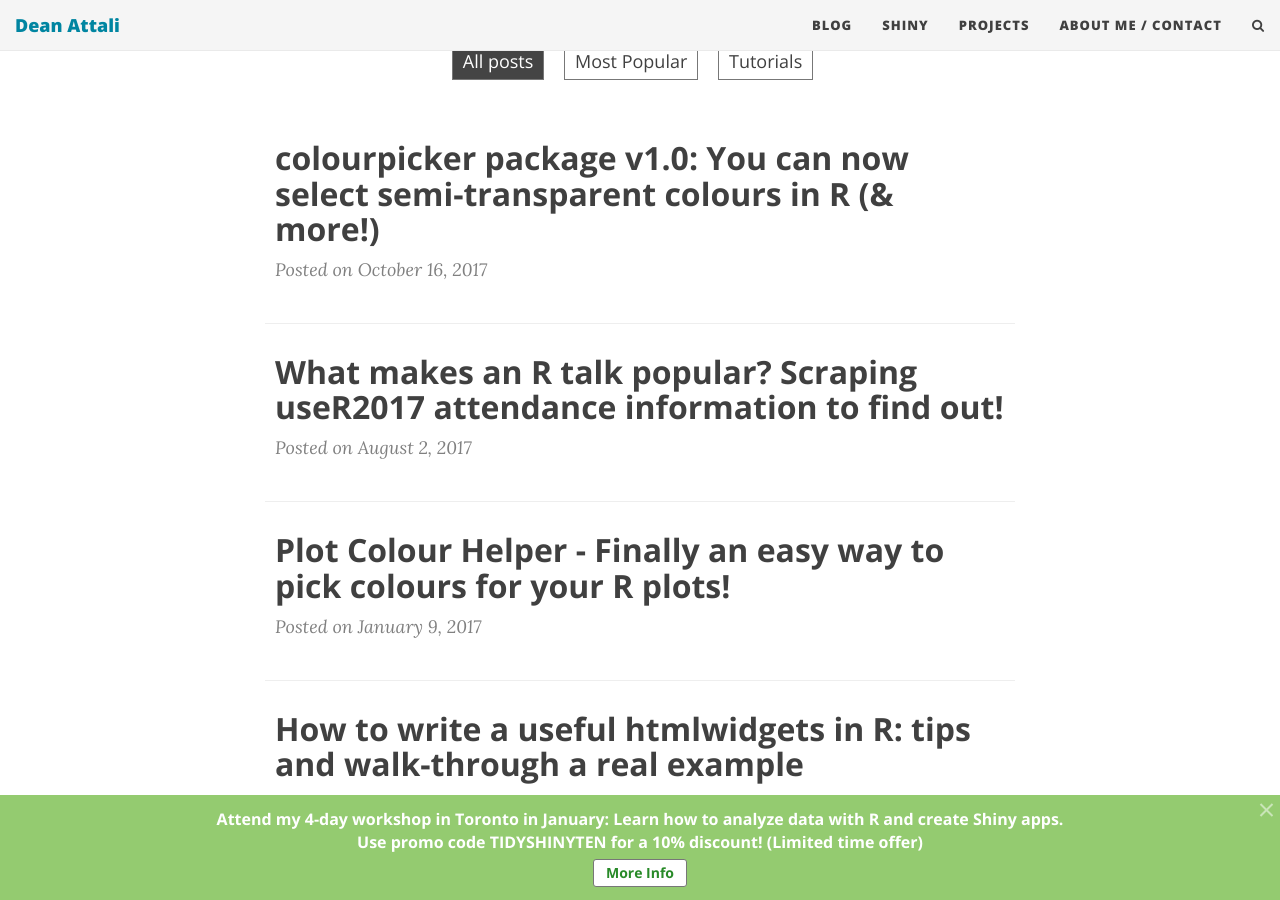
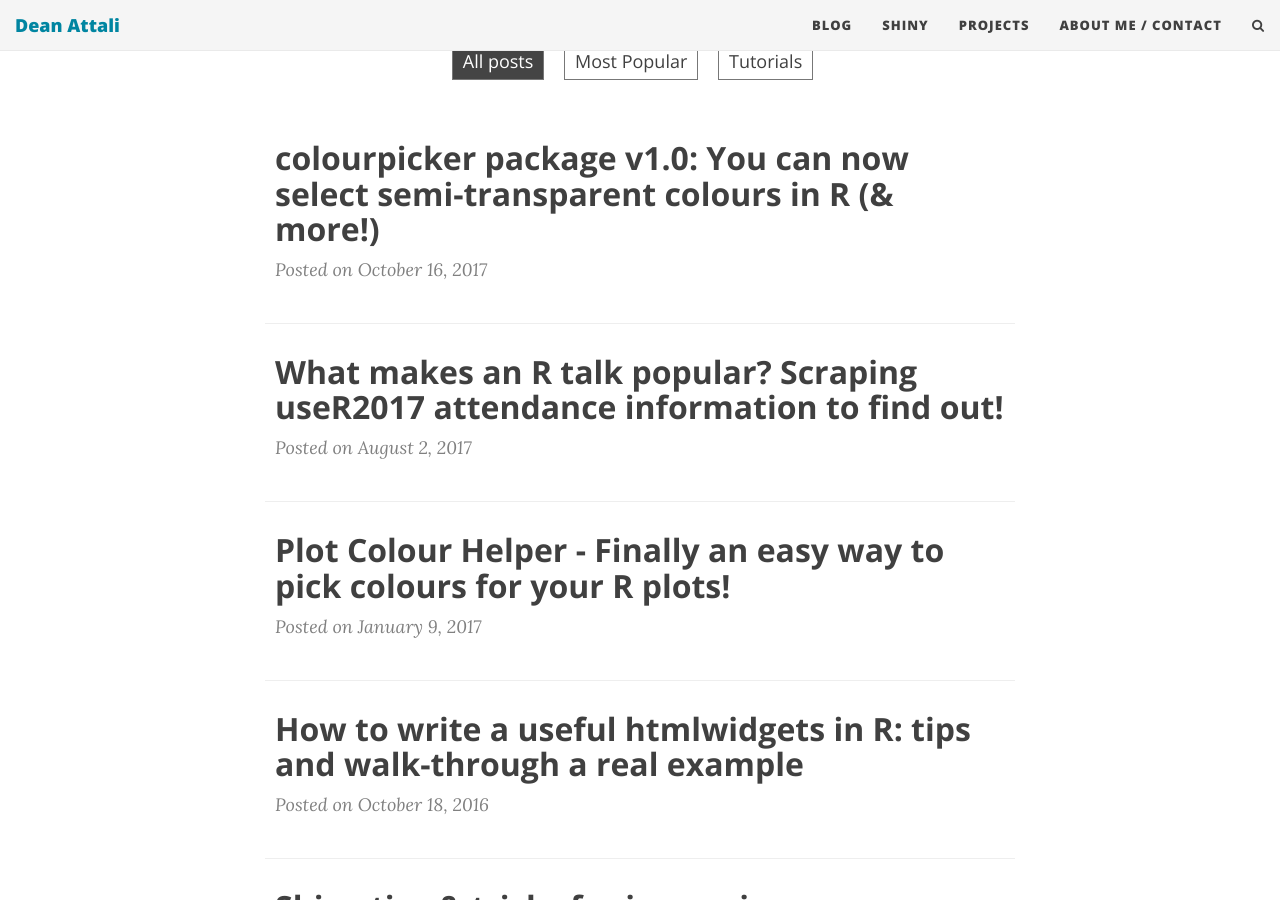
Before and after one commit to daattali/daattali.github.io, a Jekyll site: the page built from index.html, in a window 1280 px wide and 900 px high, scrolled down 535 px. Built offline with Jekyll 4.4.1, drawn with Linux system fonts in a browser that asks for light colours; nearby versions of some CDN libraries; the list of posts is cut into pages by our own code; grey boxes are pictures that could not be loaded.

Commit message:
remove workshop promo from footer

```diff
--- a/_includes/footer.html
+++ b/_includes/footer.html
@@ -149,24 +149,3 @@
     </div>
   </div>
 </footer>
-
-<div id="workshop-promo">
-  <div class="addthis_bar_bottom2">
-    <div>
-      <div>
-        <div class="addthis_bar_message2">
-          <span style="white-space:pre-line;display:inherit;word-wrap:normal;">Attend my 4-day workshop in Toronto in January: Learn how to analyze data with R and create Shiny apps.<br/>Use promo code TIDYSHINYTEN for a 10% discount! (Limited time offer)
-          </span>
-        </div>
-        <div>
-          <a href="https://www.eventbrite.com/e/modern-r-data-processing-visualization-and-reporting-with-r-tickets-39862492789?aff=deanblog" target="_blank" class="addthis_bar_button_link2" style="background: rgb(102, 102, 102); border: 1px solid rgb(255, 255, 255); color: rgb(255, 255, 255);">
-            <span style="white-space:pre-line;display:inherit;word-wrap:normal;">More Info</span>
-          </a>
-        </div>
-      </div>
-      <div class="addthis_bar_x_container2">
-        <div class="addthis_bar_x2" title="Hide" style="display: inline-block;" onclick="$('#workshop-promo').fadeOut(500);"></div>
-      </div>
-    </div>
-  </div>
-</div>
```
